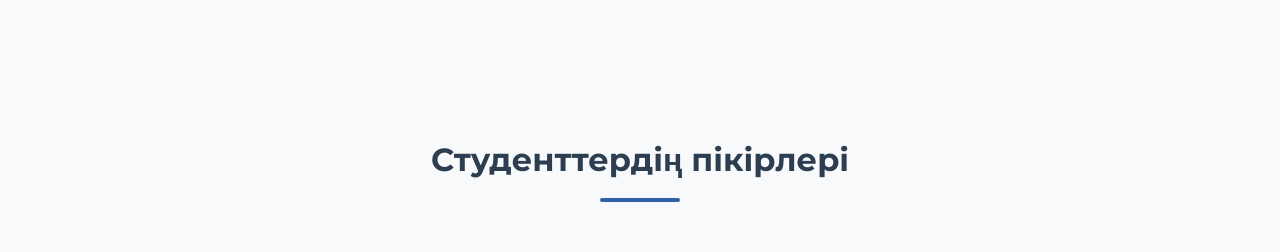
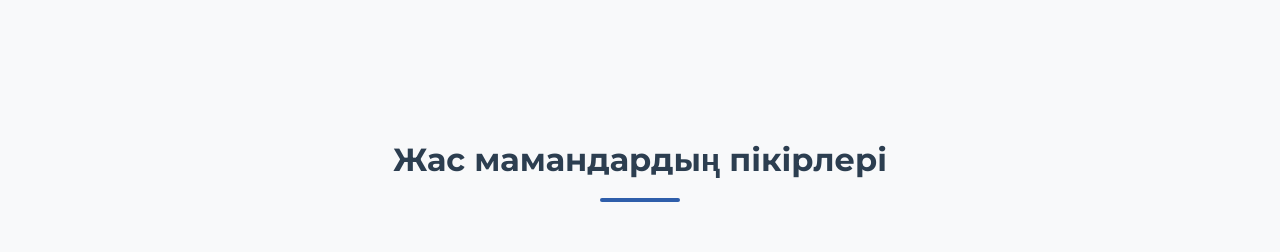
Before and after one commit to suttegi/qadamkz, a plain HTML site: page index.html in a window 1280 px wide. Shown: the part 2560-2812 px from the top of the page. Drawn offline with Linux system fonts and the light colour scheme; no server answers.

Commit message:
fix: text

```diff
--- a/index.html
+++ b/index.html
@@ -126,7 +126,7 @@
 
     <section id="reviews" class="section">
       <div class="container">
-        <h2 class="section-title">Студенттердің пікірлері</h2>
+        <h2 class="section-title">Жас мамандардың пікірлері</h2>
         <div class="slider">
           <button class="slider-btn prev" aria-label="Алдыңғы пікір">&#10094;</button>
             <div class="slides">
```
